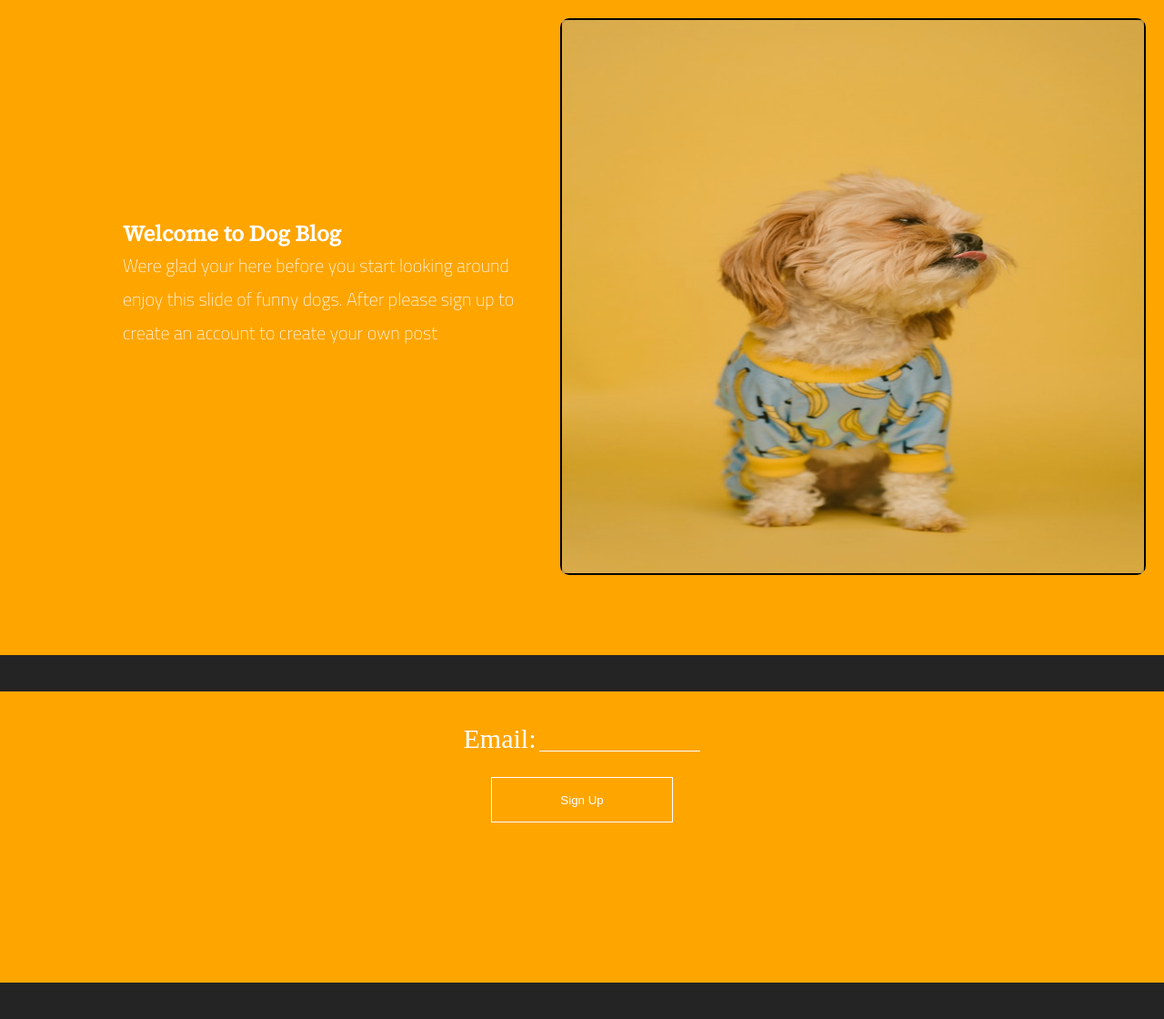
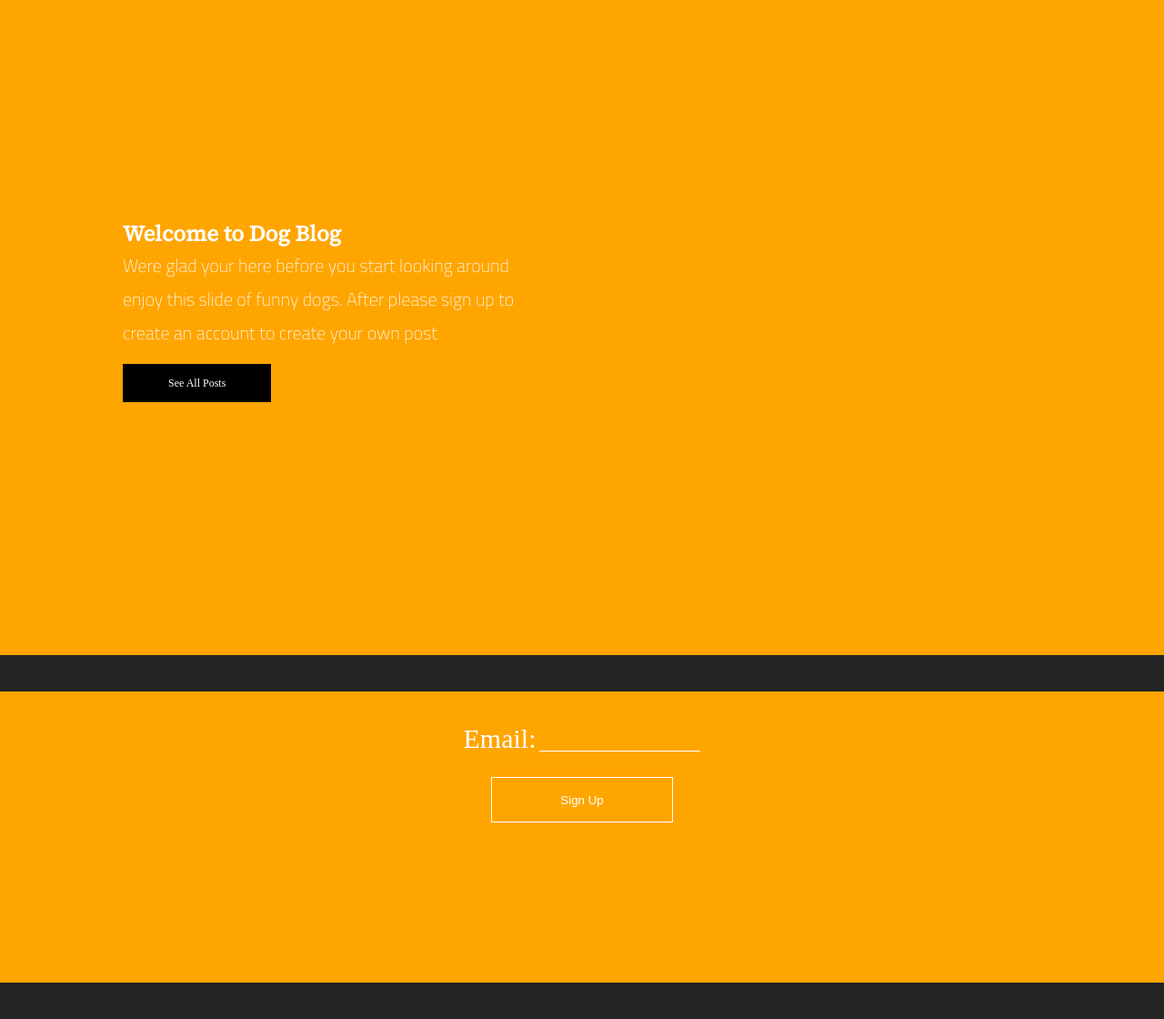
Before and after one commit to MNabeelAkhtar/Django_Dog-CleverCollar, a Django app: page / in a window 1280 px wide. Shown: the part 80-1200 px from the top of the page at 91% size. Run offline with Django 3.2, Linux system fonts and the light colour scheme.

Commit message:
Code pushed

```diff
--- a/home/templates/home/home.html
+++ b/home/templates/home/home.html
@@ -33,6 +33,11 @@ font-size: 30px;
         display: flex;
         flex-direction: column;
         height: fit-content;
+        height: 70vh;
+        justify-content: center;
+        width: 90%;
+        align-items: center;
+        margin: auto;
     }
 
     .text{
@@ -46,7 +51,17 @@ font-size: 30px;
         margin: 30px auto;
         height: 26rem;
         position: static;
-        }}
+        }
+
+    }
+         .home-btn{
+            left: 0 !important;
+            padding: 14px 50px !important;
+            background-color: black;
+            color: white;
+            margin-top: 20px;
+
+        }
 </style>
 {% endblock %}
 
@@ -63,11 +78,7 @@ font-size: 30px;
             After please sign up to create an account
             to create your own post
         </p>
-    </div>
-    <div class="slide_container">
-        <img class="slide fade" src="{%static "home/images/funny3.jpg"%}" alt="">
-        <img class="slide fade" src="{%static "home/images/funny2.jpg"%}" alt="">
-        <img class="slide fade" src="{%static "home/images/funny1.jpg"%}" alt="">
+            <a class="home-btn" href="{% url "allpost" %}">See All Posts</a>
     </div>
 </div>
     <script src="{% static "home/home.js" %}"></script>
```
Also changed, not shown: home/templates/home/all-post.html (+9 -1 lines), home/templates/home/includes/post.html (+29 -3 lines), 1 other file.
